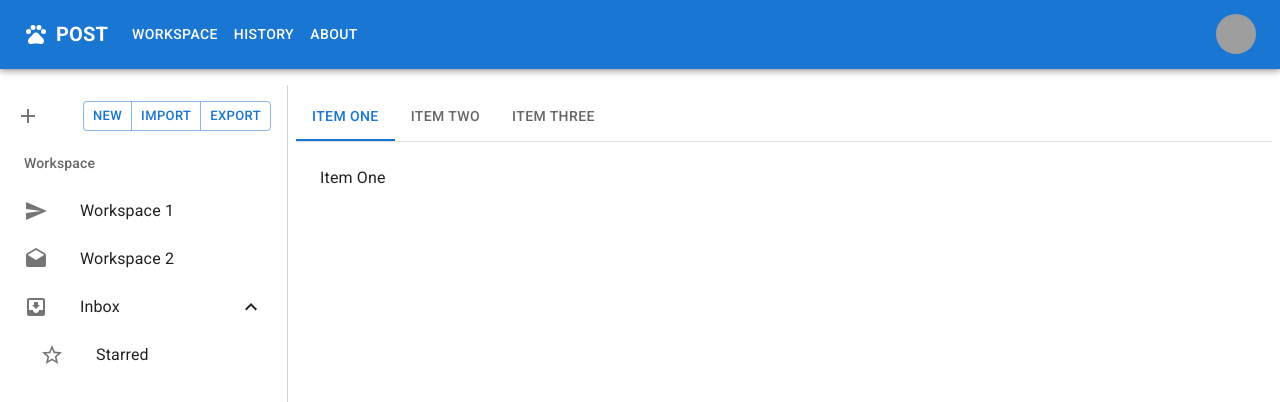
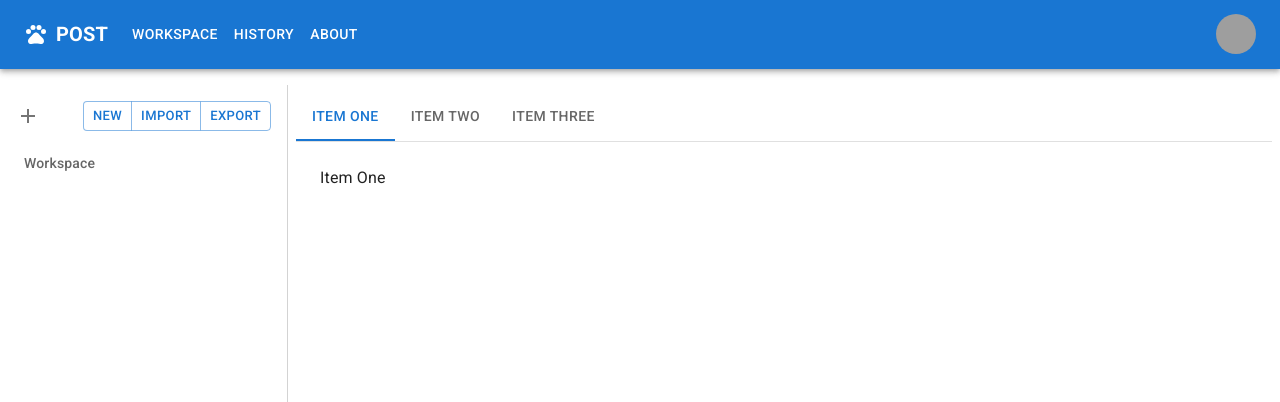
Before and after one commit to ailnk0/study_react, a React (Vite) app in the folder post/: page / in a window 1280 px wide. Shown: the top 402 px of the page. Built offline with nearby package versions, Linux system fonts and the light colour scheme; grey boxes are pictures that could not be loaded.

Commit message:
save workspaces to localStroage

```diff
--- a/post/src/components/SideMenu.tsx
+++ b/post/src/components/SideMenu.tsx
@@ -1,18 +1,14 @@
-import * as React from 'react'
 import ListSubheader from '@mui/material/ListSubheader'
 import List from '@mui/material/List'
 import ListItemButton from '@mui/material/ListItemButton'
 import ListItemIcon from '@mui/material/ListItemIcon'
 import ListItemText from '@mui/material/ListItemText'
-import Collapse from '@mui/material/Collapse'
-import InboxIcon from '@mui/icons-material/MoveToInbox'
-import DraftsIcon from '@mui/icons-material/Drafts'
 import SendIcon from '@mui/icons-material/Send'
-import ExpandLess from '@mui/icons-material/ExpandLess'
-import ExpandMore from '@mui/icons-material/ExpandMore'
-import StarBorder from '@mui/icons-material/StarBorder'
 import { Box, Button, ButtonGroup, IconButton } from '@mui/material'
 import AddIcon from '@mui/icons-material/Add'
+import { useAppDispatch, useAppSelector } from '../hooks'
+import { HWorkspace } from '../repositories/HWorkspacesRepo'
+import { save } from '../features/workspaces/workspaceSlice'
 
 const buttons = [
   <Button key="new">New</Button>,
@@ -21,16 +17,24 @@ const buttons = [
 ]
 
 export default function NestedList() {
-  const [open, setOpen] = React.useState(true)
+  const dispatch = useAppDispatch()
+  const repo = useAppSelector((state) => state.workspaces.repo)
 
-  const handleClick = () => {
-    setOpen(!open)
+  const addWorkspace = () => {
+    const workspace: HWorkspace = {
+      id: 0,
+      name: 'My workspace',
+      desc: 'My workspace description',
+      sequence: 0,
+      collections: []
+    }
+    dispatch(save(workspace))
   }
 
   return (
     <Box>
       <Box sx={{ display: 'flex', justifyContent: 'space-between' }}>
-        <IconButton aria-label="delete">
+        <IconButton aria-label="delete" onClick={addWorkspace}>
           <AddIcon />
         </IconButton>
         <Box
@@ -58,38 +62,14 @@ export default function NestedList() {
           </ListSubheader>
         }
       >
-        <ListItemButton>
-          <ListItemIcon>
-            <SendIcon />
-          </ListItemIcon>
-          <ListItemText primary="Workspace 1" />
-        </ListItemButton>
-
-        <ListItemButton>
-          <ListItemIcon>
-            <DraftsIcon />
-          </ListItemIcon>
-          <ListItemText primary="Workspace 2" />
-        </ListItemButton>
-
-        <ListItemButton onClick={handleClick}>
-          <ListItemIcon>
-            <InboxIcon />
-          </ListItemIcon>
-          <ListItemText primary="Inbox" />
-          {open ? <ExpandLess /> : <ExpandMore />}
-        </ListItemButton>
-
-        <Collapse in={open} timeout="auto" unmountOnExit>
-          <List component="div" disablePadding>
-            <ListItemButton sx={{ pl: 4 }}>
-              <ListItemIcon>
-                <StarBorder />
-              </ListItemIcon>
-              <ListItemText primary="Starred" />
-            </ListItemButton>
-          </List>
-        </Collapse>
+        {repo.workspaces.map((workspace) => (
+          <ListItemButton key={workspace.id}>
+            <ListItemIcon>
+              <SendIcon />
+            </ListItemIcon>
+            <ListItemText primary={workspace.name} />
+          </ListItemButton>
+        ))}
       </List>
     </Box>
   )
--- a/post/src/features/workspaces/workspaceSlice.ts
+++ b/post/src/features/workspaces/workspaceSlice.ts
@@ -1,28 +1,23 @@
-import { createSlice } from '@reduxjs/toolkit'
-import { HWorkspacesData } from '../../repositories/HLocalWorkspacesRepo'
+import { PayloadAction, createSlice } from '@reduxjs/toolkit'
+import { DEFAULT_WORKSPACES, HLocalWorkspacesRepo } from '../../repositories/HLocalWorkspacesRepo'
+import { HWorkspace } from '../../repositories/HWorkspacesRepo'
 
-const defaultWorkspaces: HWorkspacesData = {
-  sequence: 3,
-  workspaces: [
-    {
-      id: 1,
-      name: 'Default',
-      desc: 'Default Workspace',
-      sequence: 1,
-      collections: [1, 2]
+const workspacesRepo: HLocalWorkspacesRepo = new HLocalWorkspacesRepo()
+
+const workspaceSlice = createSlice({
+  name: 'workspaces',
+  initialState: { repo: DEFAULT_WORKSPACES },
+  reducers: {
+    save: (state, action: PayloadAction<HWorkspace>) => {
+      workspacesRepo.save(action.payload)
+      state.repo = workspacesRepo.getData() ?? DEFAULT_WORKSPACES
     },
-    {
-      id: 2,
-      name: 'Sample',
-      desc: 'Sample Workspace',
-      sequence: 3,
-      collections: [3, 4]
+    delete: (state, action: PayloadAction<number>) => {
+      workspacesRepo.deleteById(action.payload)
+      state.repo = workspacesRepo.getData() ?? DEFAULT_WORKSPACES
     }
-  ]
-}
+  }
+})
 
-export const workspaceSlice = createSlice({
-  name: 'workspaceSlice',
-  initialState: defaultWorkspaces,
-  reducers: {}
-})
+export const { save } = workspaceSlice.actions
+export default workspaceSlice.reducer
--- /dev/null
+++ b/post/src/hooks.ts
@@ -0,0 +1,5 @@
+import { TypedUseSelectorHook, useDispatch, useSelector } from 'react-redux'
+import type { RootState, AppDispatch } from './store'
+
+export const useAppDispatch: () => AppDispatch = useDispatch
+export const useAppSelector: TypedUseSelectorHook<RootState> = useSelector
--- a/post/src/repositories/HLocalWorkspacesRepo.ts
+++ b/post/src/repositories/HLocalWorkspacesRepo.ts
@@ -4,41 +4,75 @@ export type HWorkspacesData = {
   sequence: number
   workspaces: HWorkspace[]
 }
+export const DEFAULT_WORKSPACES: HWorkspacesData = { sequence: 0, workspaces: [] }
 
 export class HLocalWorkspacesRepo implements HWorkspacesRepo {
-  readonly KEY = 'h-workspace'
+  public readonly KEY = 'h-workspace'
 
-  getData() {
-    return JSON.parse(localStorage.getItem(this.KEY) || '')
+  getData(): HWorkspacesData | undefined {
+    try {
+      const data = localStorage.getItem(this.KEY)
+      if (data) {
+        return JSON.parse(data)
+      }
+    } catch {
+      /* empty */
+    }
+    try {
+      localStorage.setItem(this.KEY, JSON.stringify(DEFAULT_WORKSPACES))
+    } catch {
+      /* empty */
+    }
+    return DEFAULT_WORKSPACES
   }
   setData(data: HWorkspacesData) {
-    localStorage.setItem(this.KEY, JSON.stringify(data))
+    try {
+      localStorage.setItem(this.KEY, JSON.stringify(data))
+    } catch {
+      /* empty */
+    }
   }
   findById(id: number): HWorkspace | undefined {
-    const data = this.getData()
+    const data = this.getData() as HWorkspacesData
+    if (!data) {
+      return undefined
+    }
     return data.workspaces.find((w: HWorkspace) => w.id === id)
   }
   findByName(name: string): HWorkspace | undefined {
-    const data = this.getData()
+    const data = this.getData() as HWorkspacesData
+    if (!data) {
+      return undefined
+    }
     return data.workspaces.find((w: HWorkspace) => w.name === name)
   }
   findAll(): HWorkspace[] {
-    const data = this.getData()
+    const data = this.getData() as HWorkspacesData
+    if (!data) {
+      return []
+    }
     return data.workspaces
   }
   save(workspace: HWorkspace): HWorkspace | undefined {
+    console.log('save', workspace)
     const data = this.getData()
+    if (!data) {
+      return undefined
+    }
+    workspace.id = data.sequence++
     data.workspaces.push(workspace)
-    data.sequence++
     try {
       localStorage.setItem(this.KEY, JSON.stringify(data))
-      return workspace
     } catch {
       return undefined
     }
+    return workspace
   }
   deleteById(id: number): number {
     const data = this.getData()
+    if (!data) {
+      return -1
+    }
     const index = data.workspaces.findIndex((w: HWorkspace) => w.id === id)
     if (index !== -1) {
       data.workspaces = data.workspaces.splice(index, 1)
@@ -48,6 +82,9 @@ export class HLocalWorkspacesRepo implements HWorkspacesRepo {
   }
   count(): number {
     const data = this.getData()
+    if (!data) {
+      return -1
+    }
     return data.workspaces.length
   }
 }
--- a/post/src/store.ts
+++ b/post/src/store.ts
@@ -1,8 +1,11 @@
 import { configureStore } from '@reduxjs/toolkit'
-import { workspaceSlice } from './features/workspaces/workspaceSlice'
+import workspaceSlice from './features/workspaces/workspaceSlice'
 
 export const store = configureStore({
   reducer: {
-    workspaces: workspaceSlice.reducer
+    workspaces: workspaceSlice
   }
 })
+
+export type RootState = ReturnType<typeof store.getState>
+export type AppDispatch = typeof store.dispatch
```
